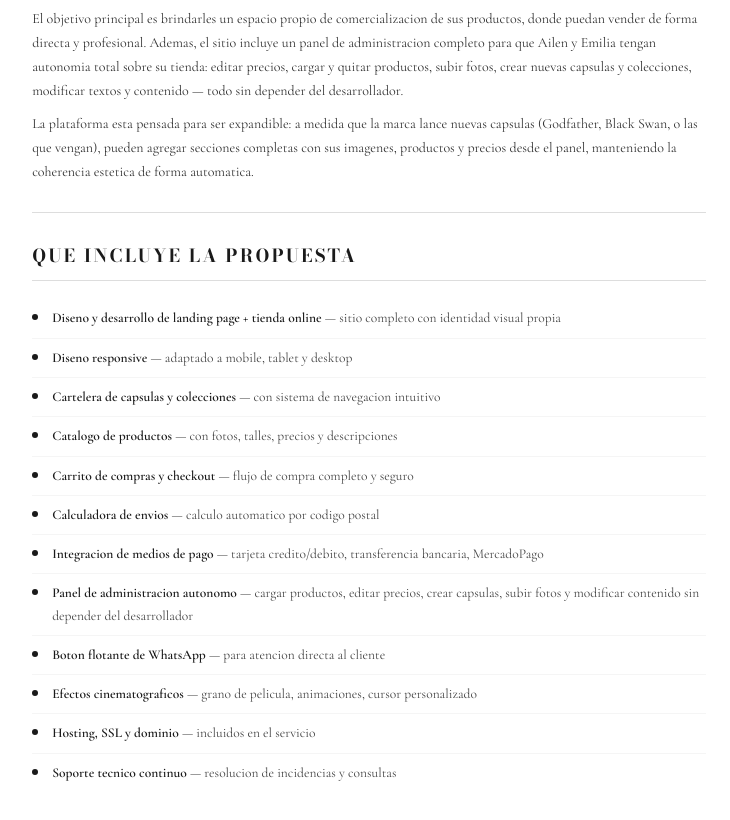
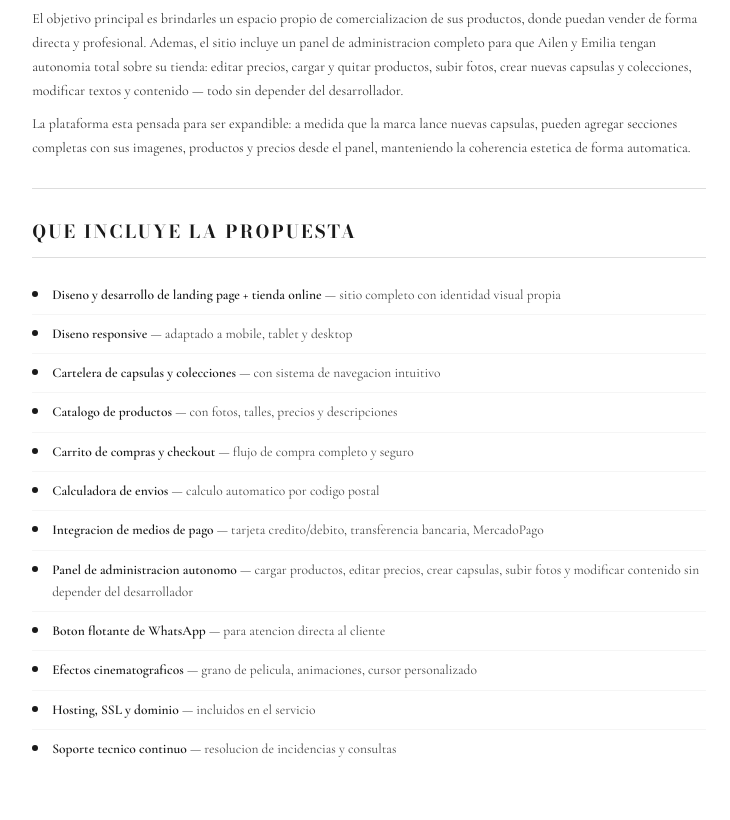
Before and after one commit to hpcoolsense/yeguastudio-preview, a website: page propuesta.html in a window 1280 px wide. Shown: the part 1384-2204 px from the top of the page, without its empty margins (271-1001 px from the left). Drawn offline with nearby package versions, Linux system fonts and the light colour scheme.

Commit message:
Quitar nombres de capsulas del texto

```diff
--- a/propuesta.html
+++ b/propuesta.html
@@ -398,7 +398,7 @@
       editar precios, cargar y quitar productos, subir fotos, crear nuevas capsulas y colecciones, modificar textos y contenido — todo sin depender del desarrollador.
     </p>
     <p>
-      La plataforma esta pensada para ser expandible: a medida que la marca lance nuevas capsulas (Godfather, Black Swan, o las que vengan),
+      La plataforma esta pensada para ser expandible: a medida que la marca lance nuevas capsulas,
       pueden agregar secciones completas con sus imagenes, productos y precios desde el panel, manteniendo la coherencia estetica de forma automatica.
     </p>
 
```
Also changed, not shown: 1 other file.
